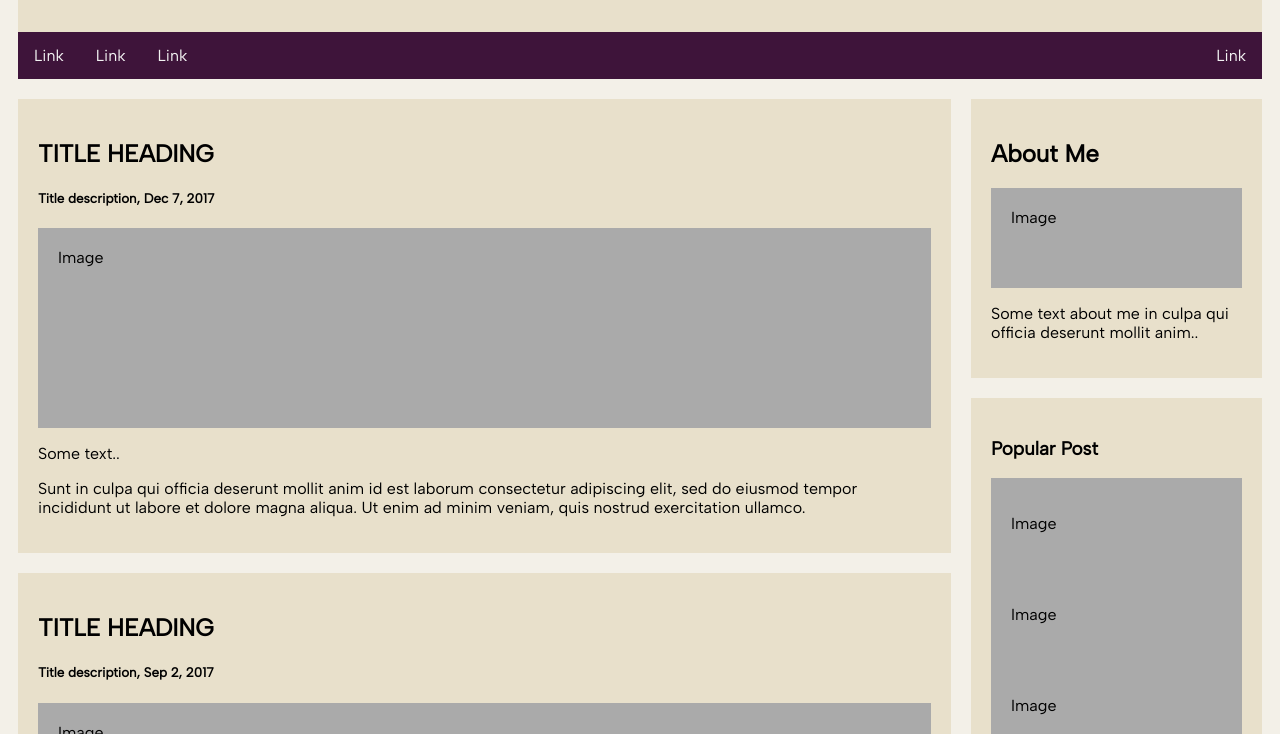
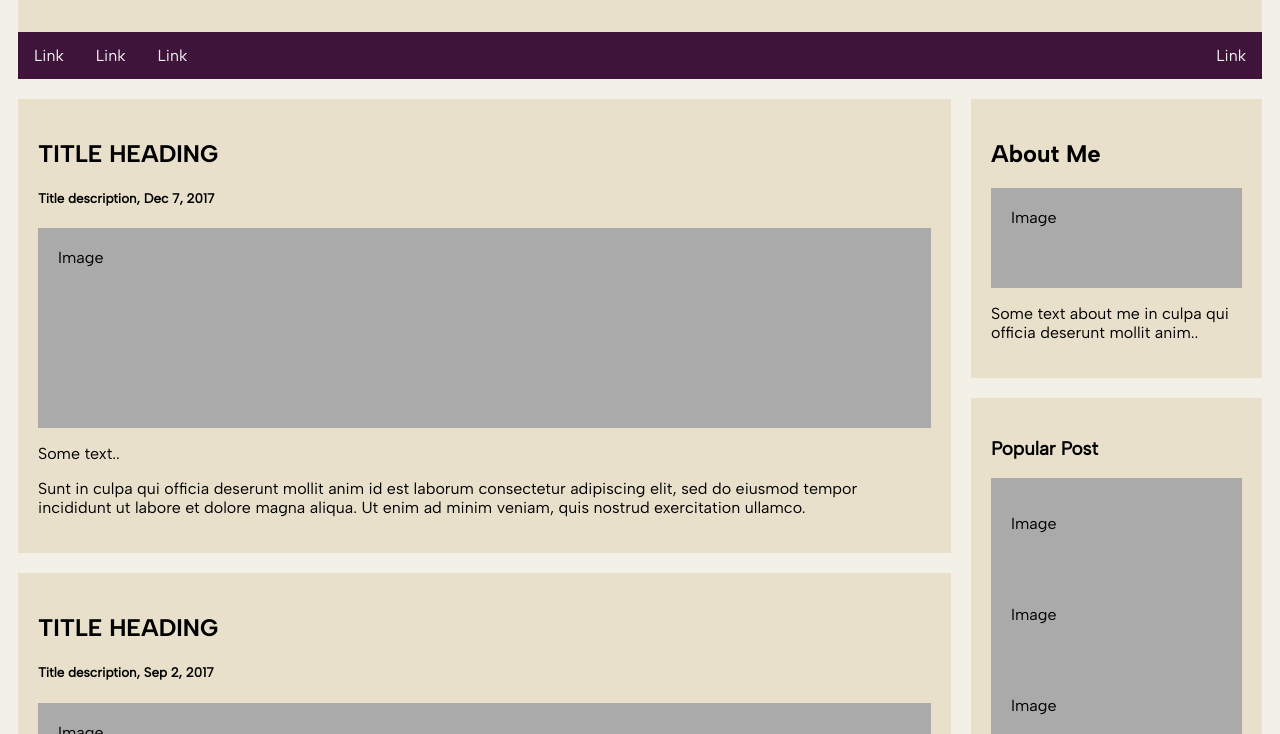
Before and after one commit to SteinerMark673/technik-ag-asg-hh.de, a plain HTML site: page index.html in a window 1280 px wide. Shown: the part 66-800 px from the top of the page. Drawn offline with Linux system fonts and the light colour scheme.

Commit message:
Update h2

```diff
--- a/styles.css
+++ b/styles.css
@@ -43,6 +43,10 @@
 	font-color: #3e143a;
   padding: 10px;
   background: #f3f0e8;
+}
+
+h2 {
+	font-family: albertsans-bold;
 }
 
 /* Header/Blog Title */
```
